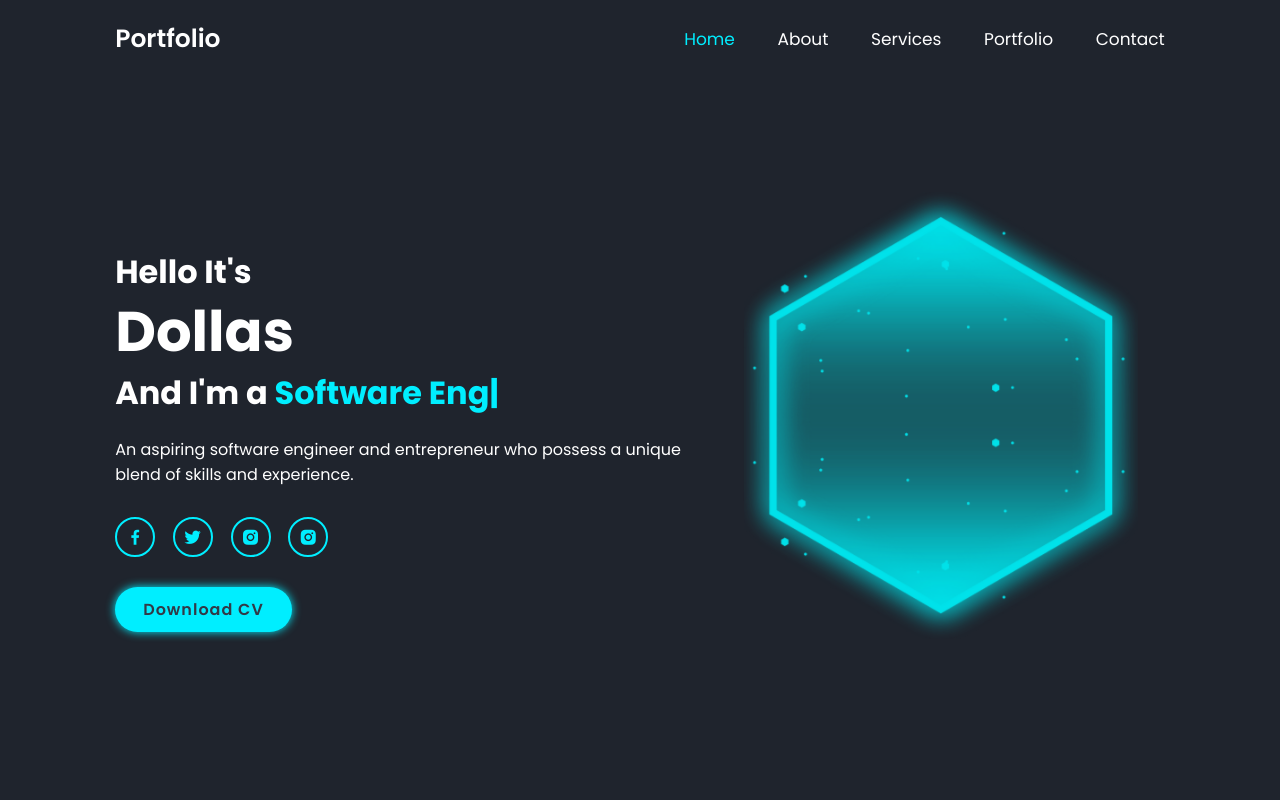
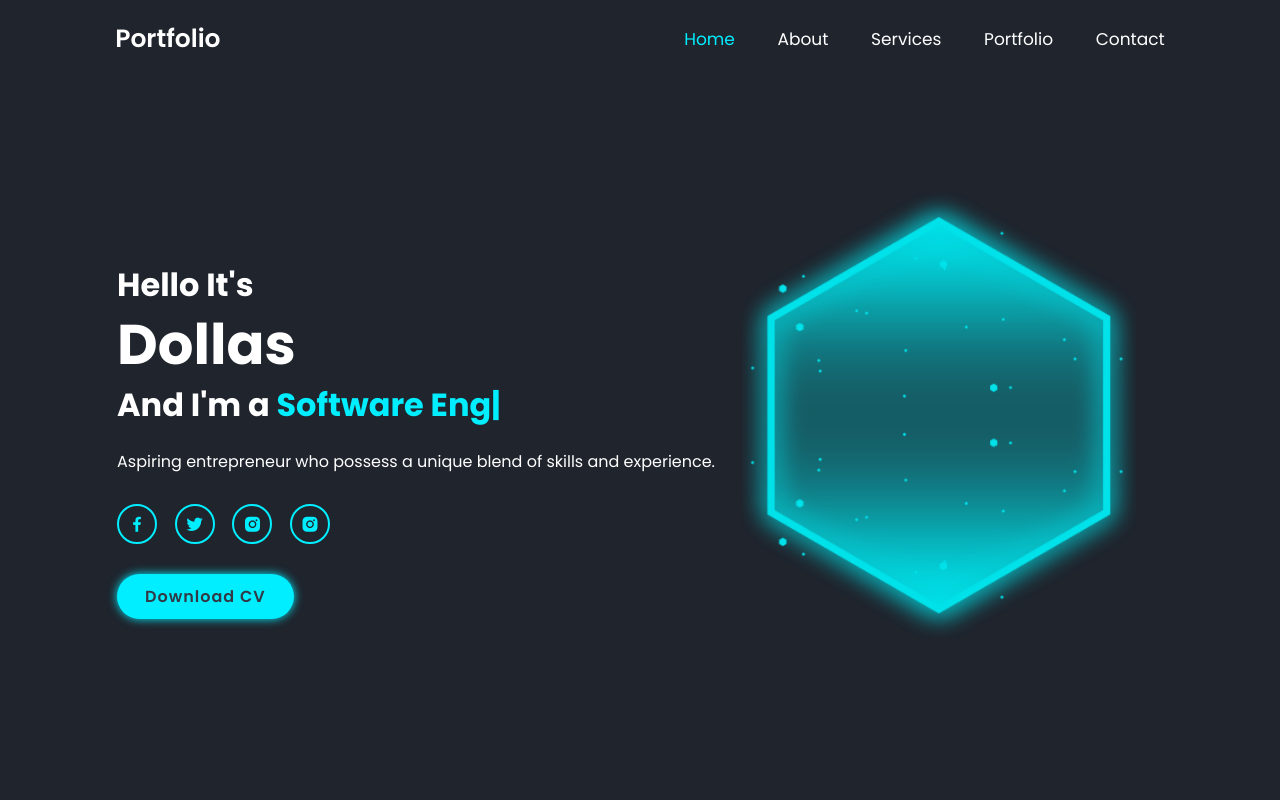
Before and after one commit to D01145/D01145.github.io, a plain HTML site: page index.html in a window 1280 px wide. Shown: the top 800 px of the page. Drawn offline with nearby package versions, Linux system fonts and the light colour scheme.

Commit message:
Update index.html

```diff
--- a/index.html
+++ b/index.html
@@ -38,7 +38,7 @@
             <h3> Hello It's</h3>
             <h1>Dollas</h1>
             <h3>And I'm a <span class="multiple-text"></span></h3>
-            <p>An aspiring software engineer and entrepreneur who possess a unique blend
+            <p>Aspiring entrepreneur who possess a unique blend
                 of skills and experience.</p>
             <div class="social-media">
                 <a href="#"><i class='bx bxl-facebook'></i></a>
```
